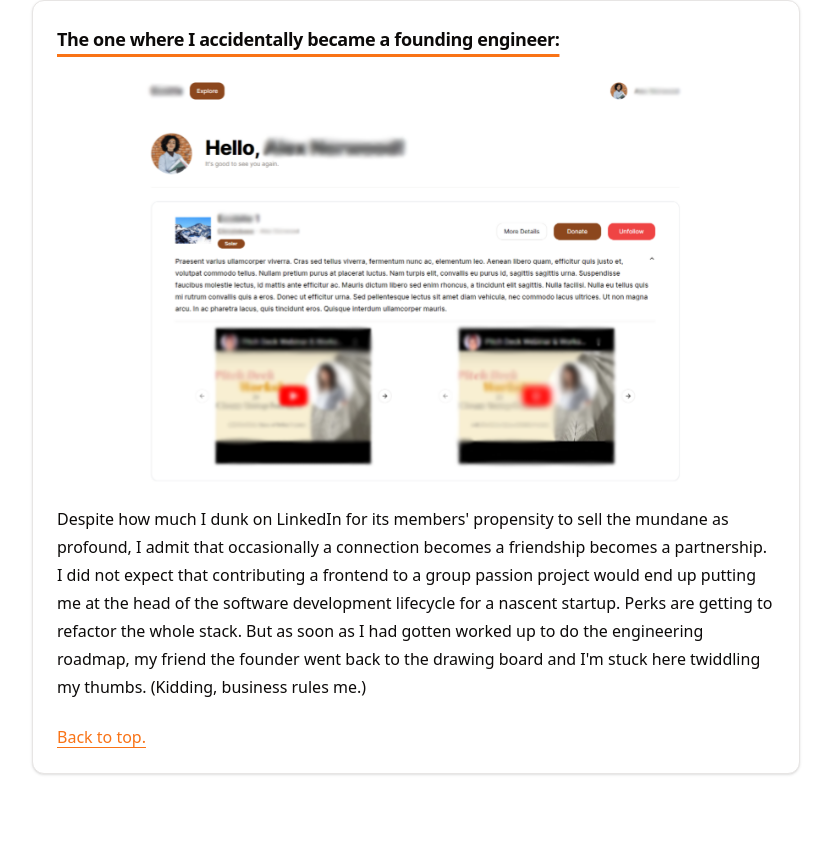
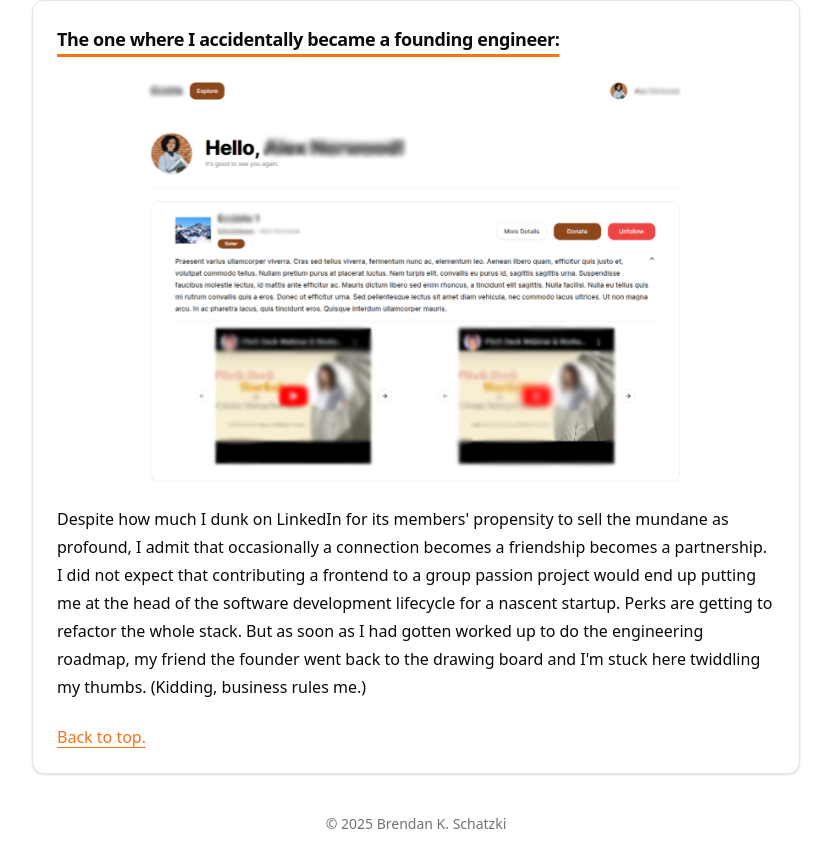
Before and after one commit to BKSchatzki/bkschatzki-dev, a Next.js app: page / in a window 1280 px wide. Shown: the part 3694-4562 px from the top of the page, without its empty margins (448-1279 px from the left). Before the commit the page ends 4508 px from the top, so only its background shows below. Built offline with nearby package versions, Linux system fonts and the light colour scheme.

Commit message:
feat(content): Add footer

```diff
--- a/src/app/page.tsx
+++ b/src/app/page.tsx
@@ -1,6 +1,7 @@
 import Contact from '@/components/sections/Contact';
 import CoolStuff from '@/components/sections/CoolStuff';
 import Directory from '@/components/sections/Directory';
+import Footer from '@/components/sections/Footer';
 import NameHeader from '@/components/sections/NameHeader';
 import Skills from '@/components/sections/Skills';
 
@@ -15,6 +16,7 @@ export default function Home() {
       <div className="flex max-w-3xl flex-col gap-10 pb-10 lg:pt-10">
         <Directory />
         <CoolStuff />
+        <Footer />
       </div>
     </div>
   );
--- /dev/null
+++ b/src/components/sections/Footer.tsx
@@ -0,0 +1,12 @@
+import React from 'react';
+
+import {
+  Muted,
+  Small,
+} from '../typography';
+
+const Footer = () => {
+  return <Muted className="text-center inline-block">&copy; {new Date().getFullYear()} Brendan K. Schatzki</Muted>;
+};
+
+export default Footer;
```
